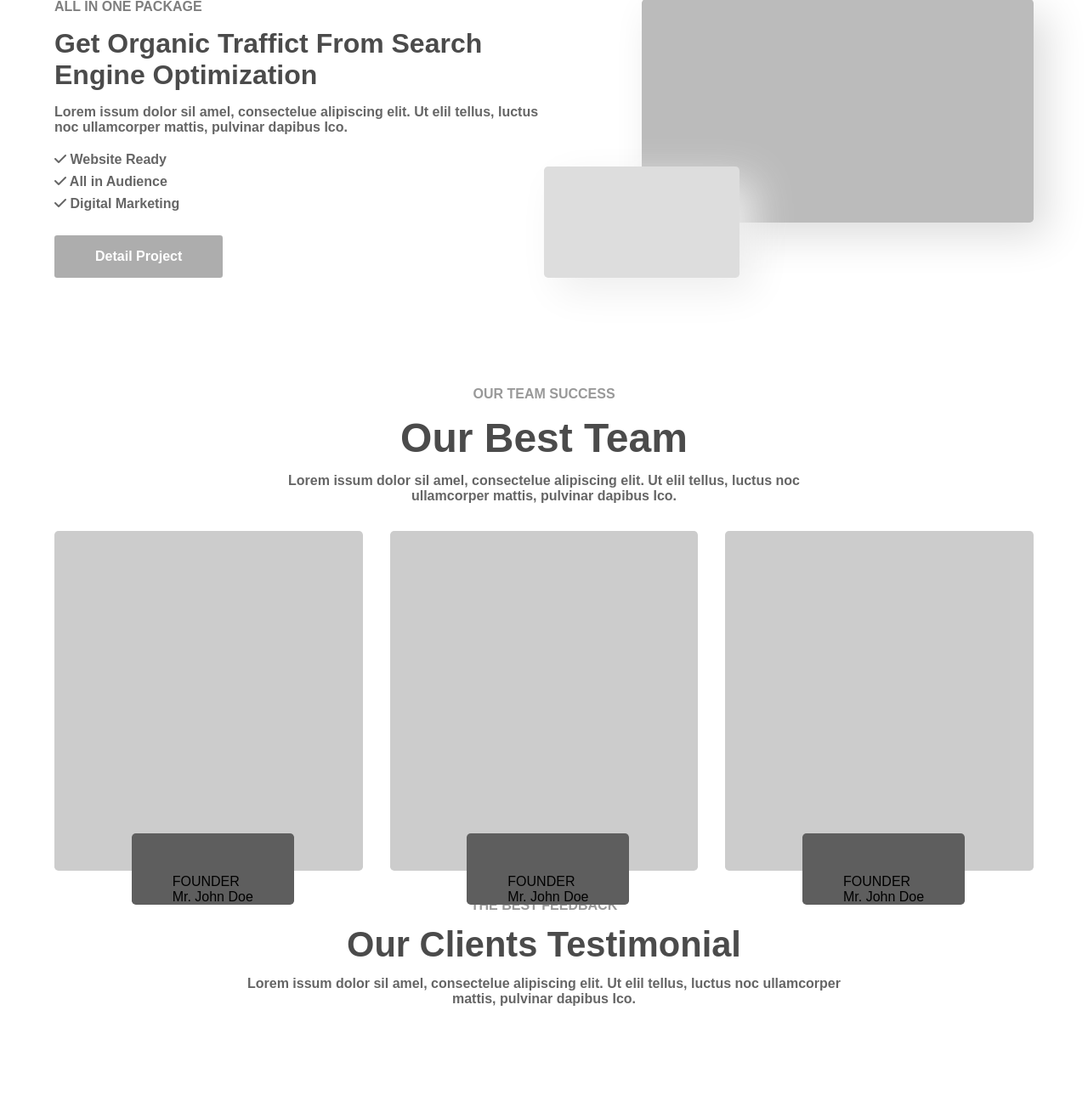
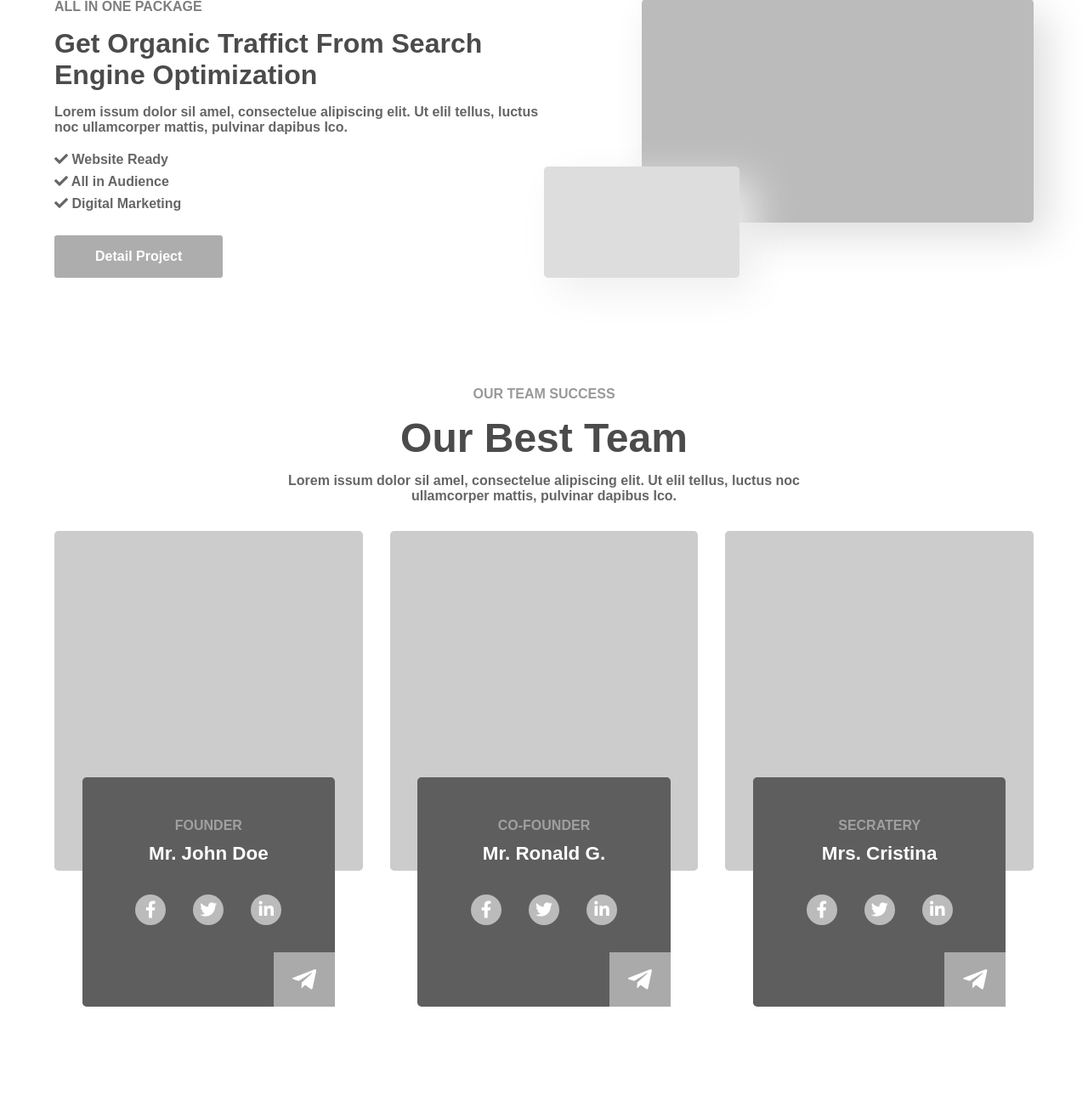
Before and after one commit to shubhamask2015/CITasksM, a CodeIgniter app: page /CITasksM/frontend-solution in a window 1280 px wide. Shown: the part 2982-4271 px from the top of the page at 85% size. Before the commit the page ends 4166 px from the top, so only its background shows below. Run offline with CodeIgniter, Linux system fonts and the light colour scheme.

Commit message:
section 7 updated

```diff
--- a/application/views/layouts/frontend/header.php
+++ b/application/views/layouts/frontend/header.php
@@ -6,7 +6,7 @@
     <title>Frontend Solution</title>
 
     <!-- Font Awesome -->
-    <link rel="stylesheet" href="https://cdnjs.cloudflare.com/ajax/libs/font-awesome/6.5.2/css/all.min.css"/>
+    <link rel="stylesheet" href="https://cdnjs.cloudflare.com/ajax/libs/font-awesome/5.15.4/css/all.min.css"/>
 
     <!-- Adding CSS files -->
     <link rel="stylesheet" href="<?= base_url("public/css/sec-1.css") ?>">
--- a/application/views/layouts/frontend/section-7.php
+++ b/application/views/layouts/frontend/section-7.php
@@ -11,26 +11,38 @@
                 <div class="box2">
                     <p class="p1">FOUNDER</p>
                     <p class="p2">Mr. John Doe</p>
-                    <div class="icons"></div>
-                    <div class="icon"></div>
+                    <div class="icons">
+                        <div class="icon1"><i class="fab fa-facebook-f"></i></div>
+                        <div class="icon2"><i class="fab fa-twitter"></i></div>
+                        <div class="icon3"><i class="fab fa-linkedin-in"></i></div>
+                    </div>
+                    <div class="icon"><i class="fab fa-telegram-plane"></i></div>
                 </div>
             </div>
             <div class="d3">
                 <div class="box1"></div>
                 <div class="box2">
-                    <p class="p1">FOUNDER</p>
-                    <p class="p2">Mr. John Doe</p>
-                    <div class="icons"></div>
-                    <div class="icon"></div>
+                    <p class="p1">CO-FOUNDER</p>
+                    <p class="p2">Mr. Ronald G.</p>
+                    <div class="icons">
+                        <div class="icon1"><i class="fab fa-facebook-f"></i></div>
+                        <div class="icon2"><i class="fab fa-twitter"></i></div>
+                        <div class="icon3"><i class="fab fa-linkedin-in"></i></div>
+                    </div>
+                    <div class="icon"><i class="fab fa-telegram-plane"></i></div>
                 </div>
             </div>
             <div class="d2">
                 <div class="box1"></div>
                 <div class="box2">
-                    <p class="p1">FOUNDER</p>
-                    <p class="p2">Mr. John Doe</p>
-                    <div class="icons"></div>
-                    <div class="icon"></div>
+                    <p class="p1">SECRATERY</p>
+                    <p class="p2">Mrs. Cristina</p>
+                    <div class="icons">
+                        <div class="icon1"><i class="fab fa-facebook-f"></i></div>
+                        <div class="icon2"><i class="fab fa-twitter"></i></div>
+                        <div class="icon3"><i class="fab fa-linkedin-in"></i></div>
+                    </div>
+                    <div class="icon"><i class="fab fa-telegram-plane"></i></div>
                 </div>
             </div>
         </div>
--- a/public/css/sec-7.css
+++ b/public/css/sec-7.css
@@ -4,6 +4,7 @@
 
 .sec-7 .wrapper{
     width: 100%;
+    padding-bottom: 5rem;
 }
 
 
@@ -42,6 +43,7 @@
 .sec-7 .row2 .d2,
 .sec-7 .row2 .d3{
     width: 33.33%;
+    height: 35rem;
     position: relative;
 }
 .sec-7 .row2 .d1 .box1,
@@ -56,11 +58,87 @@
 .sec-7 .row2 .d2 .box2,
 .sec-7 .row2 .d3 .box2{
     position: absolute;
-    left: 25%;
-    bottom: -10%;
+    left: 9%;
+    bottom: 0;
     background-color: #5e5e5e;;
-    width: fit-content;
-    padding: 0 3rem;
+    width: 82%;
     padding-top: 3rem;
     border-radius: 0.3rem;
+    display: flex;
+    flex-direction: column;
+    align-items: center;
 }
+.sec-7 .row2 .d1 .box2 .p1,
+.sec-7 .row2 .d2 .box2 .p1,
+.sec-7 .row2 .d3 .box2 .p1{
+    color: #ccc;
+    opacity: 0.6;
+    font-weight: bold;
+}
+.sec-7 .row2 .d1 .box2 .p2,
+.sec-7 .row2 .d2 .box2 .p2,
+.sec-7 .row2 .d3 .box2 .p2{
+    color: #FFF;
+    font-weight: bolder;
+    font-size: 1.4rem;
+    margin: 0.7rem 0;
+}
+.sec-7 .row2 .d1 .box2 .icons,
+.sec-7 .row2 .d2 .box2 .icons,
+.sec-7 .row2 .d3 .box2 .icons{
+    display: flex;
+    gap: 0 2rem;
+    font-size: 1.25rem;
+    padding-top: 1.5rem;
+}
+.sec-7 .row2 .d1 .box2 .icons .icon1,
+.sec-7 .row2 .d1 .box2 .icons .icon2,
+.sec-7 .row2 .d1 .box2 .icons .icon3,
+.sec-7 .row2 .d2 .box2 .icons .icon1,
+.sec-7 .row2 .d2 .box2 .icons .icon2,
+.sec-7 .row2 .d2 .box2 .icons .icon3,
+.sec-7 .row2 .d3 .box2 .icons .icon1,
+.sec-7 .row2 .d3 .box2 .icons .icon2,
+.sec-7 .row2 .d3 .box2 .icons .icon3{
+    background-color: #bbb;
+    color: #fff;
+    display: flex;
+    justify-content: center;
+    align-items: center;
+    width: 2.25rem;
+    height: 2.25rem;
+    border-radius: 50%;
+}
+.sec-7 .row2 .d1 .box2 .icons .icon1:hover,
+.sec-7 .row2 .d1 .box2 .icons .icon2:hover,
+.sec-7 .row2 .d1 .box2 .icons .icon3:hover,
+.sec-7 .row2 .d2 .box2 .icons .icon1:hover,
+.sec-7 .row2 .d2 .box2 .icons .icon2:hover,
+.sec-7 .row2 .d2 .box2 .icons .icon3:hover,
+.sec-7 .row2 .d3 .box2 .icons .icon1:hover,
+.sec-7 .row2 .d3 .box2 .icons .icon2:hover,
+.sec-7 .row2 .d3 .box2 .icons .icon3:hover{
+    cursor: pointer;
+    background-color: #888;
+}
+
+.sec-7 .row2 .d1 .box2 .icon,
+.sec-7 .row2 .d2 .box2 .icon,
+.sec-7 .row2 .d3 .box2 .icon{
+    margin-top: 2rem;
+    font-size: 2rem;
+    background-color: #aaa;
+    color: #fff;
+    display: flex;
+    justify-content: center;
+    align-items: center;
+    align-self: end;
+    width: 4.5rem;
+    height: 4rem;
+}
+.sec-7 .row2 .d1 .box2 .icon:hover,
+.sec-7 .row2 .d2 .box2 .icon:hover,
+.sec-7 .row2 .d3 .box2 .icon:hover{
+    cursor: pointer;
+    background-color: #888;
+}
```
